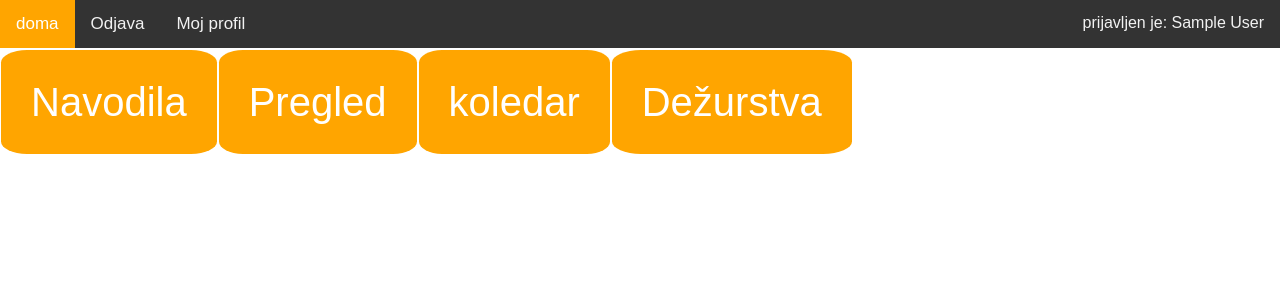
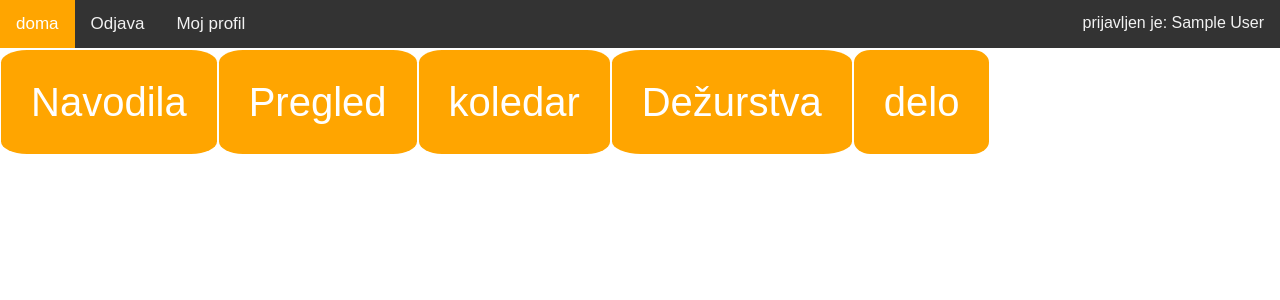
Before and after one commit to jiri-hollan/opravljeno-delo, a PHP site: page /anestiz/frontend/menuFile1.php in a window 1280 px wide. Shown: the top 300 px of the page. Run offline with PHP 8.4, Linux system fonts and the light colour scheme; the visitor is signed in with stand-in values (Sample User, id 1).

Commit message:
dodan gumb <delo>

```diff
--- a/skupne/menu-items.php
+++ b/skupne/menu-items.php
@@ -6,7 +6,7 @@
  <!-- <li><a href="https://docs.google.com/spreadsheets/d/1XJEgArtGUnVuhZ1m4KmNVgukA-WPdkwzV4gdR0r4JbY/edit#gid=0">koledar</a></li>-->
 	   <li><a href="https://docs.google.com/spreadsheets/d/1kfkIEJ4aj7FlxVslJgg6EyAGyhfAzSkDnNJkkj-BvWk/edit#gid=0">koledar</a></li>
        <li><a href="../oddelek/razpisMeseci.php?pogled=dez">Dežurstva</a> </li>';
-	 $a1= '';
+	 $a1= '<li><a href="../">delo</a> </li>';
 	 $a2= '<li><a href="../servis/menuUpload.php">servis</a> </li>
 	       <li><a href="../servis/nastavitveMenu.php">nastavitve</a> </li>';
 	 $a3= '<li><a href="../admin/databaseMenu.php">database</a> </li>';
```
